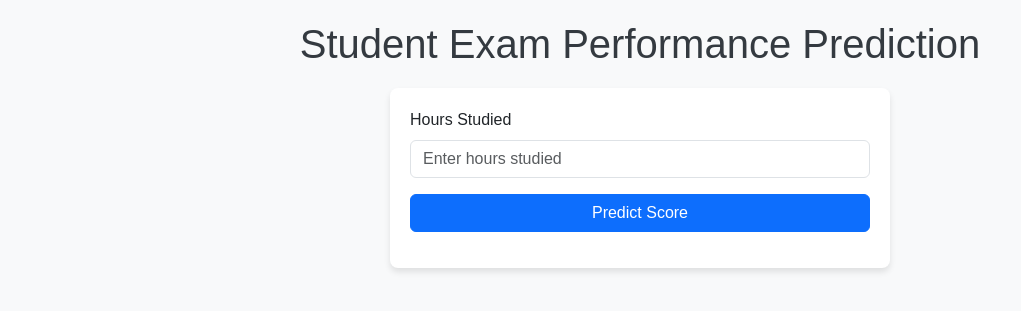
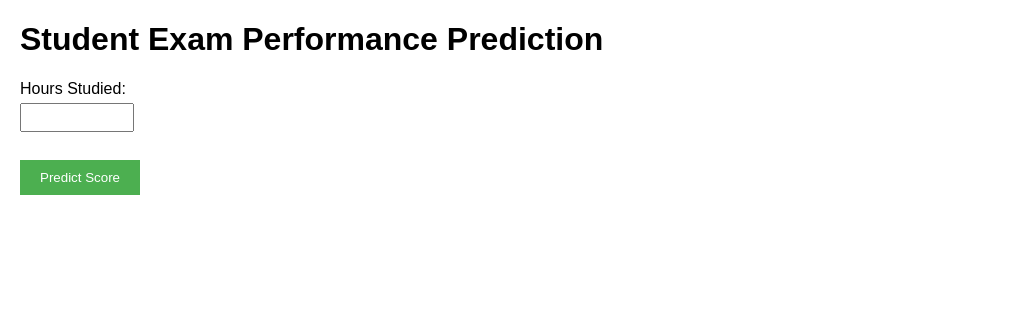
Before and after one commit to rahulpoojith/MLProjectAWS, a Flask app: page /predict in a window 1280 px wide. Shown: the top 311 px of the page, without its empty margins (0-1021 px from the left). Run offline with Flask 3, Linux system fonts and the light colour scheme.

Commit message:
home.html

```diff
--- a/templates/home.html
+++ b/templates/home.html
@@ -2,49 +2,46 @@
 <html>
 <head>
     <title>Student Exam Performance Prediction</title>
-    <link rel="stylesheet" href="https://cdn.jsdelivr.net/npm/bootstrap@5.3.0/dist/css/bootstrap.min.css">
     <style>
         body {
-            background-color: #f8f9fa;
             font-family: sans-serif;
             margin: 20px;
         }
-        h1 {
-            text-align: center;
-            margin-bottom: 20px;
-            color: #343a40;
+        label {
+            display: block;
+            margin-bottom: 5px;
         }
-        .form-container {
-            max-width: 500px;
-            margin: 0 auto;
-            padding: 20px;
-            background-color: #fff;
-            border-radius: 8px;
-            box-shadow: 0 4px 6px rgba(0, 0, 0, 0.1);
+        input[type="number"] {
+            width: 100px;
+            padding: 5px;
+            margin-bottom: 10px;
         }
         button {
-            width: 100%;
             padding: 10px 20px;
+            background-color: #4CAF50;
+            color: white;
+            border: none;
+            cursor: pointer;
         }
     </style>
 </head>
 <body>
     <h1>Student Exam Performance Prediction</h1>
-    <div class="form-container">
-        <form action="/predict" method="post">
-            <div class="mb-3">
-                <label for="hours_studied" class="form-label">Hours Studied</label>
-                <input type="number" class="form-control" id="hours_studied" name="hours_studied" placeholder="Enter hours studied" required>
-            </div>
-            <button type="submit" class="btn btn-primary">Predict Score</button>
-        </form>
-        <div id="prediction_result" class="mt-3"></div>
-    </div>
+
+    <form action="/predict" method="post">
+        <label for="hours_studied">Hours Studied:</label>
+        <input type="number" id="hours_studied" name="hours_studied" required><br><br>
+
+        <button type="submit">Predict Score</button>
+    </form>
+
+    <div id="prediction_result"></div>
+
     <script>
         // JavaScript to handle the prediction result (optional)
         function displayPrediction(prediction) {
             const resultDiv = document.getElementById("prediction_result");
-            resultDiv.innerHTML = `<div class="alert alert-success">Predicted Score: ${prediction}</div>`;
+            resultDiv.innerHTML = `Predicted Score: ${prediction}`;
         }
     </script>
 </body>
```
